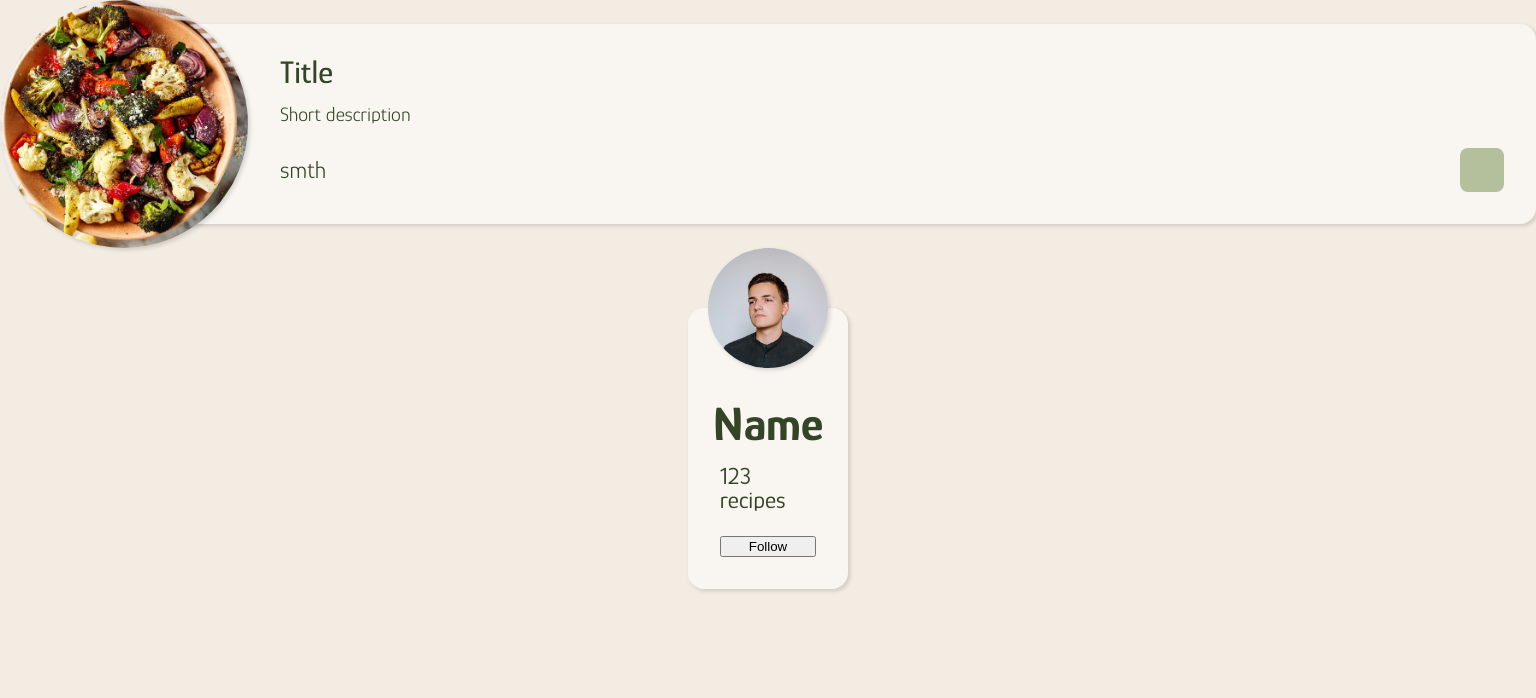
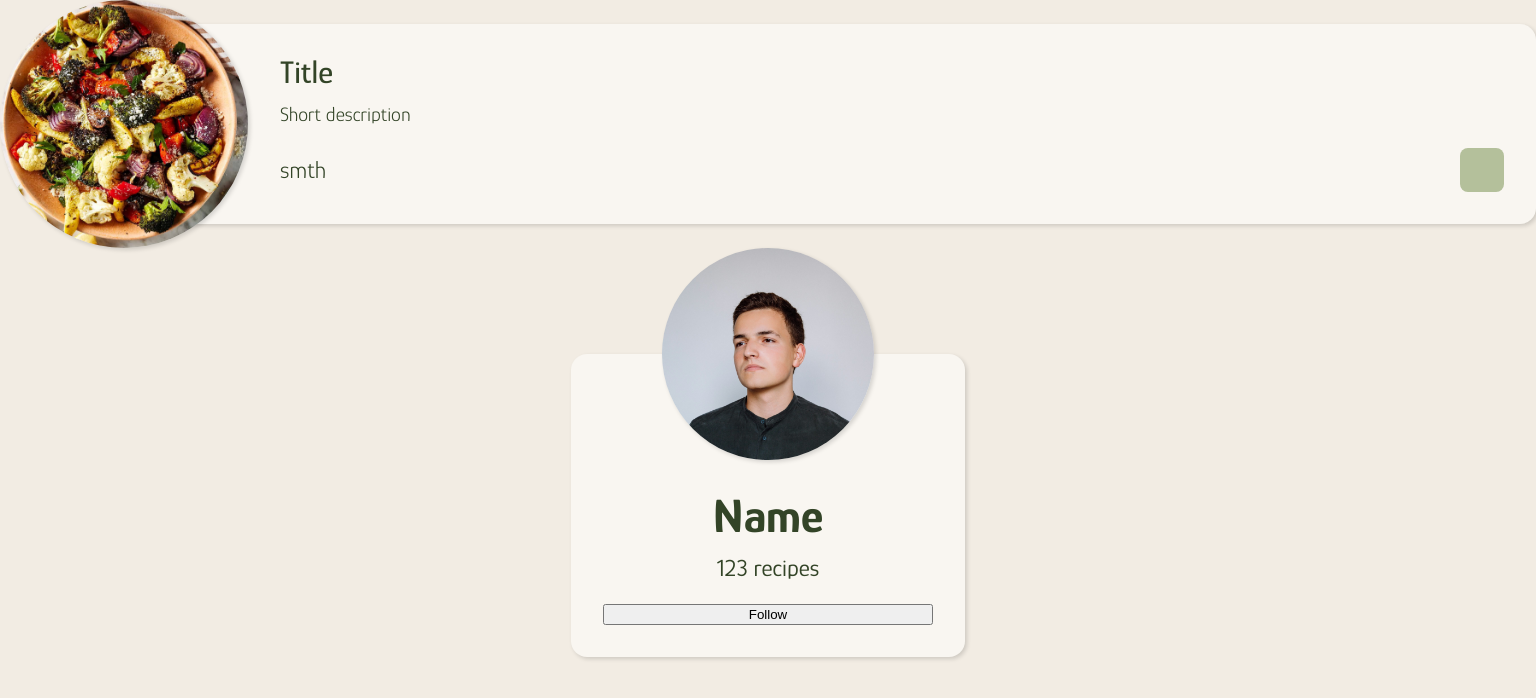
Before and after one commit to greyear/transcendence, a React (Vite) app in the folder frontend/: page / in a window 1536 px wide. Shown: the top 698 px of the page. Built offline with nearby package versions, Linux system fonts and the light colour scheme; some icons are missing.

Commit message:
Add adaptive.

```diff
--- a/frontend/src/assets/styles/userCard.css
+++ b/frontend/src/assets/styles/userCard.css
@@ -1,5 +1,15 @@
+.user-card-link-wrapper {
+	text-decoration: none;
+	color: unset;
+
+	&:active {
+		filter: brightness(var(--active-brightness));
+	}
+}
+
 .user-card {
 	--user-card-photo-size: 120px;
+
 	display: flex;
 	flex-direction: column;
 	position: relative;
@@ -16,6 +26,8 @@
 }
 
 .user-card-container {
+	--user-card-width: 160px;
+
 	display: flex;
 	flex-direction: column;
 	height: fit-content;
@@ -25,9 +37,7 @@
 	border-radius: var(--radius-l);
 	box-shadow: 2px 2px 4px rgba(0, 0, 0, 0.15);
 	gap: var(--space-m);
-
-	/* TODO: remove it once the button is created */
-	width: 160px;
+	width: var(--user-card-width);
 }
 
 .user-card-header {
@@ -37,3 +47,23 @@
 	margin-top: calc(var(--user-card-photo-size) / 2);
 	gap: var(--space-s);
 }
+
+@media (min-width: 768px) {
+	.user-card {
+		--user-card-photo-size: 200px;
+	}
+
+	.user-card-container {
+		--user-card-width: 328px;
+	}
+}
+
+@media (min-width: 1440px) {
+	.user-card {
+		--user-card-photo-size: 212px;
+	}
+
+	.user-card-container {
+		--user-card-width: 394px;
+	}
+}
--- a/frontend/src/components/cards/UserCard.tsx
+++ b/frontend/src/components/cards/UserCard.tsx
@@ -3,6 +3,7 @@ import '../../assets/styles/userCard.css'
 
 export const UserCard = () => {
 	return (
+		<a href='/user' className='user-card-link-wrapper'>
 			<article className='user-card'>
 				<img className='user-card-photo' src={userPhoto} alt='User profile photo' />
 				<div className='user-card-container'>
@@ -13,5 +14,6 @@ export const UserCard = () => {
 					<button>Follow</button>
 				</div>
 			</article>
+		</a>
 	)
 }
```
Lines whose indentation alone changed are shown as unchanged.
